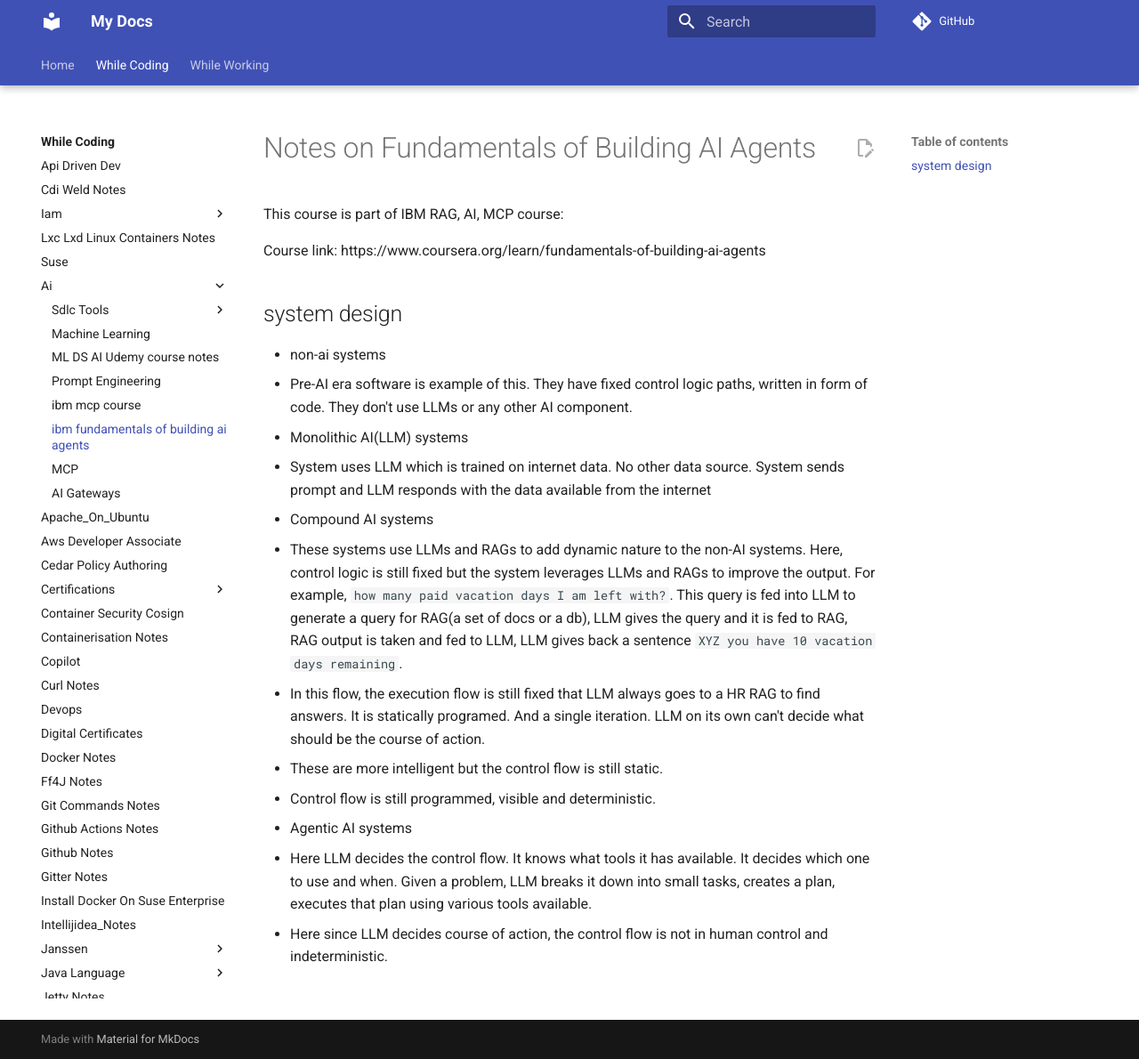
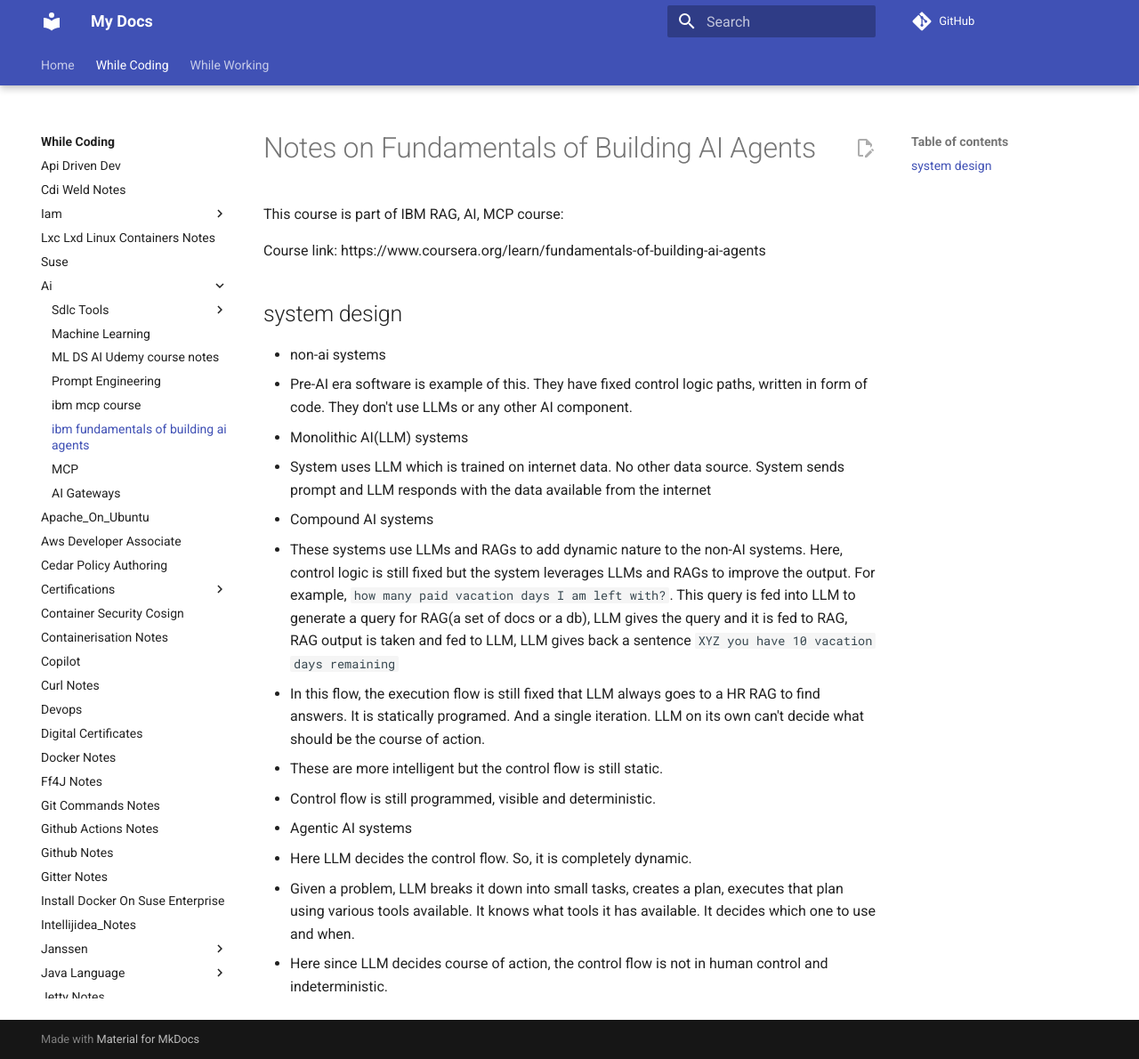
Before and after one commit to ossdhaval/mysite, an MkDocs documentation site: the page built from source/while-coding/ai/course-notes-fundamentals-of-building-ai-agents.md, in a window 1280 px wide and 1190 px high. Shown: the whole window at 89% size. Built offline with MkDocs 1.6.1 and Material for MkDocs 9.7.7, drawn with Linux system fonts in a browser that asks for light colours; comment, search, counter and statistics services are not loaded.

Commit message:
Update course-notes-fundamentals-of-building-ai-agents.md

```diff
--- a/source/while-coding/ai/course-notes-fundamentals-of-building-ai-agents.md
+++ b/source/while-coding/ai/course-notes-fundamentals-of-building-ai-agents.md
@@ -11,10 +11,11 @@
 - Monolithic AI(LLM) systems
   - System uses LLM which is trained on internet data. No other data source. System sends prompt and LLM responds with the data available from the internet
 -  Compound AI systems
-  - These systems use LLMs and RAGs to add dynamic nature to the non-AI systems. Here, control logic is still fixed but the system leverages LLMs and RAGs to improve the output. For example, `how many paid vacation days I am left with?`. This query is fed into LLM to generate a query for RAG(a set of docs or a db), LLM gives the query and it is fed to RAG, RAG output is taken and fed to LLM, LLM gives back a sentence `XYZ you have 10 vacation days remaining`.
+  - These systems use LLMs and RAGs to add dynamic nature to the non-AI systems. Here, control logic is still fixed but the system leverages LLMs and RAGs to improve the output. For example, `how many paid vacation days I am left with?`. This query is fed into LLM to generate a query for RAG(a set of docs or a db), LLM gives the query and it is fed to RAG, RAG output is taken and fed to LLM, LLM gives back a sentence `XYZ you have 10 vacation days remaining`
   - In this flow, the execution flow is still fixed that LLM always goes to a HR RAG to find answers. It is statically programed. And a single iteration. LLM on its own can't decide what should be the course of action.
   - These are more intelligent but the control flow is still static.
   - Control flow is still programmed, visible and deterministic.
 - Agentic AI systems
-  - Here LLM decides the control flow. It knows what tools it has available. It decides which one to use and when. Given a problem, LLM breaks it down into small tasks, creates a plan, executes that plan using various tools available.
+  - Here LLM decides the control flow. So, it is completely dynamic.
+  - Given a problem, LLM breaks it down into small tasks, creates a plan, executes that plan using various tools available. It knows what tools it has available. It decides which one to use and when.
   - Here since LLM decides course of action, the control flow is not in human control and indeterministic.
```
